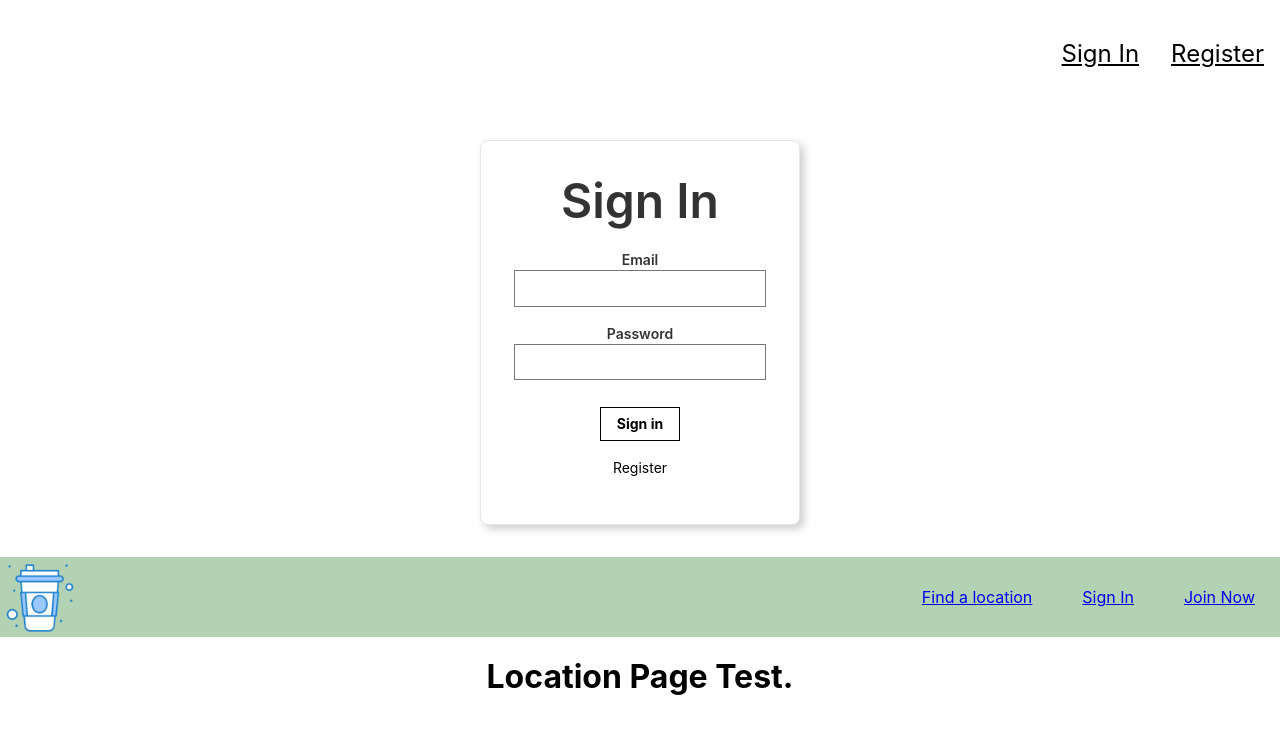
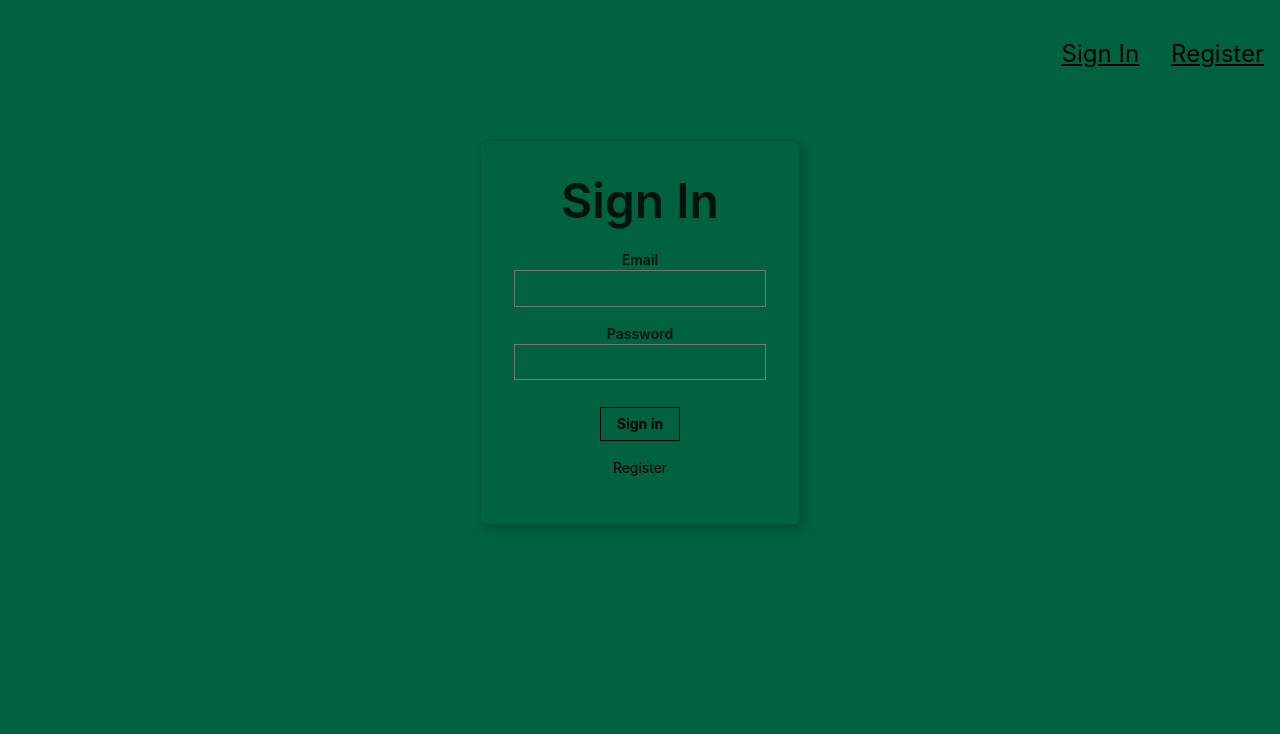
Before and after one commit to stephanie-yung/capstone-frontend, a React (Create React App) app: page /locations in a window 1280 px wide. Shown: the top 734 px of the page. Built offline with nearby package versions, Linux system fonts and the light colour scheme.

Commit message:
fixing routing and register error

```diff
--- a/src/App.js
+++ b/src/App.js
@@ -10,6 +10,7 @@ import Logo from './Components/Logo/Logo';
 import Signin from './Components/SignIn/SignIn';
 import Register from './Components/Register/Register';
 import Card from './Components/Card/Card';
+
 
 class App extends Component{
   constructor(){
@@ -35,8 +36,15 @@ class App extends Component{
         <Navigation isSignedIn={this.state.isSignedIn} onRouteChange={this.onRouteChange}/>
         {this.state.route === 'home' ?
           <div>
-            <Logo/>
-            <Card/>
+            {/* <Logo/> */}
+            {/* <Card/> */}
+            <Router>
+              <Navbar/>
+                <Switch>
+                  <Route exact path="/" component={HomePage} />
+                  <Route exact path="/locations" component={Locations} />
+                </Switch>
+            </Router>
           </div> :
           (
             this.state.route ==='signin' ?
@@ -44,13 +52,7 @@ class App extends Component{
             :<Register onRouteChange={this.onRouteChange} />
           )
         }
-        <Router>
-          <Navbar/>
-          <Switch>
-            <Route exact path="/" component={HomePage} />
-            <Route exact path="/locations" component={Locations} />
-          </Switch>
-        </Router>
+
       </div>
     );
   }
--- a/src/Components/Card/Card.js
+++ b/src/Components/Card/Card.js
@@ -3,7 +3,7 @@ import React from 'react'
 export const Card = () => {
     return (
         <div>
-            <div className="cf pa1">
+            <div className="cf pa5">
                 <div className="fl w-50 w-25-m w-20-l pa2">
                 <a href="https://geo.itunes.apple.com/us/album/blonde/id1146195596?at=1l3vqFJ&mt=1&app=music" className="db link dim tc">
                     <img src="http://is4.mzstatic.com/image/thumb/Music62/v4/93/8f/75/938f7536-0188-f9ba-4585-0a77ceaebf0a/source/400x40000bb.png" alt="Frank Ocean Blonde Album Cover" className="w-100 db outline black-10"/>
--- a/src/Components/Logo/Logo.js
+++ b/src/Components/Logo/Logo.js
@@ -1,14 +1,13 @@
 import React from "react";
+import Tilt from 'react-tilt';
 import './Logo.css';
 import star from './coffee.png';
-import {BrowserRouter as Router, Switch, Route, Link} from "react-router-dom";
-
 const Logo = () => {
     return(
-        <div>
-            <div className="shrink">
-                <img style={{paddingTop:'20px'}} src={star} alt='logo'/>
-            </div>
+        <div className='ma3 mt0'>
+            <Tilt className="Tilt br2 shadow-2" options={{ max : 55 }} style={{ height: 150, width: 150 }} >
+                <div className="Tilt-inner" pa3><img style={{paddingTop:'20px'}} src={star} alt='logo'/> </div>
+            </Tilt>
         </div>
     );
 }
--- a/src/Components/Navbar/Navbar.css
+++ b/src/Components/Navbar/Navbar.css
@@ -1,7 +1,7 @@
 .NavbarItems{
     /* background-color: linear-gradient(90deg, rgb(110,94,254) 0%, rgba(73,63,252, 100%)); */
     background-color: #b3d1b3;
-    height: 80px;
+    height: 20px;
     display: flex;
     /* justify-content: center; */
     align-items: center;
--- a/src/Components/Navbar/Navbar.js
+++ b/src/Components/Navbar/Navbar.js
@@ -16,14 +16,9 @@ function Navbar(){
                         Find a location
                     </ul>
                 </Link>
-                <Link to="signin">
+                <Link to="DrinkForm">
                     <ul>
-                        Sign In
-                    </ul>
-                </Link>
-                <Link to="register">
-                    <ul>
-                        Join Now
+                        Create your Own
                     </ul>
                 </Link>
             </div>
--- a/src/Components/Navigation/Navigation.js
+++ b/src/Components/Navigation/Navigation.js
@@ -3,8 +3,8 @@ import React from 'react';
 const Navigation = ({ onRouteChange, isSignedIn }) => {
     if (isSignedIn) {
       return (
-        <nav style={{display: 'flex', justifyContent: 'flex-end'}}>
-          <p onClick={() => onRouteChange('signout')} className='f3 link dim black underline pa3 pointer'>Sign Out</p>
+        <nav style={{display: 'flex', justifyContent: 'flex-end', backgroundColor: '#b3d1b3'}}>
+          <p onClick={() => onRouteChange('signout')} className=' ma4 f4 link dim white pa1 pointer'>Sign Out</p>
         </nav>
       );
     } else {
--- a/src/Components/Register/Register.js
+++ b/src/Components/Register/Register.js
@@ -0,0 +1,32 @@
+import React from "react";
+
+const Register = ({onRouteChange}) => {
+    return(
+        <article className="br3 ba dark-gray b--black-10 mv4 w-100 w-50-m w-25-l mw6 shadow-5 center">
+        <main className="pa4 black-80">
+            <div className="measure ">
+                <fieldset id="sign_up" className="ba b--transparent ph0 mh0">
+                <legend className="f1 fw6 ph0 mh0">Register</legend>
+                <div className="mt3">
+                    <label className="db fw6 lh-copy f6" htmlFor="name-address">Name</label>
+                    <input className="pa2 input-reset ba bg-transparent hover-bg-black hover-white w-100" type="text" name="name"  id="name"/>
+                </div>
+                <div className="mt3">
+                    <label className="db fw6 lh-copy f6" htmlFor="email-address">Email</label>
+                    <input className="pa2 input-reset ba bg-transparent hover-bg-black hover-white w-100" type="email" name="email-address"  id="email-address"/>
+                </div>
+                <div className="mv3">
+                    <label className="db fw6 lh-copy f6" htmlFor="password">Password</label>
+                    <input className="b pa2 input-reset ba bg-transparent hover-bg-black hover-white w-100" type="password" name="password"  id="password"/>
+                </div>
+                </fieldset>
+                <div className="">
+                    <input onClick= {()=>onRouteChange('home')} className="b ph3 pv2 input-reset ba b--black bg-transparent grow pointer f6 dib" type="submit" value="Sign in"/>
+                </div>
+            </div>
+        </main>
+        </article>
+    )
+}
+
+export default Register;
--- a/src/index.css
+++ b/src/index.css
@@ -1,10 +1,11 @@
 body {
   margin: 0;
-  font-family: -apple-system, BlinkMacSystemFont, 'Segoe UI', 'Roboto', 'Oxygen',
+  font-family: -apple-system, BlinkMacSystemFont, 'Courier New', 'Roboto', 'Oxygen',
     'Ubuntu', 'Cantarell', 'Fira Sans', 'Droid Sans', 'Helvetica Neue',
     sans-serif;
   -webkit-font-smoothing: antialiased;
   -moz-osx-font-smoothing: grayscale;
+  background: linear-gradient(to right, #006241,#006241);
 }
 
 code {
```
